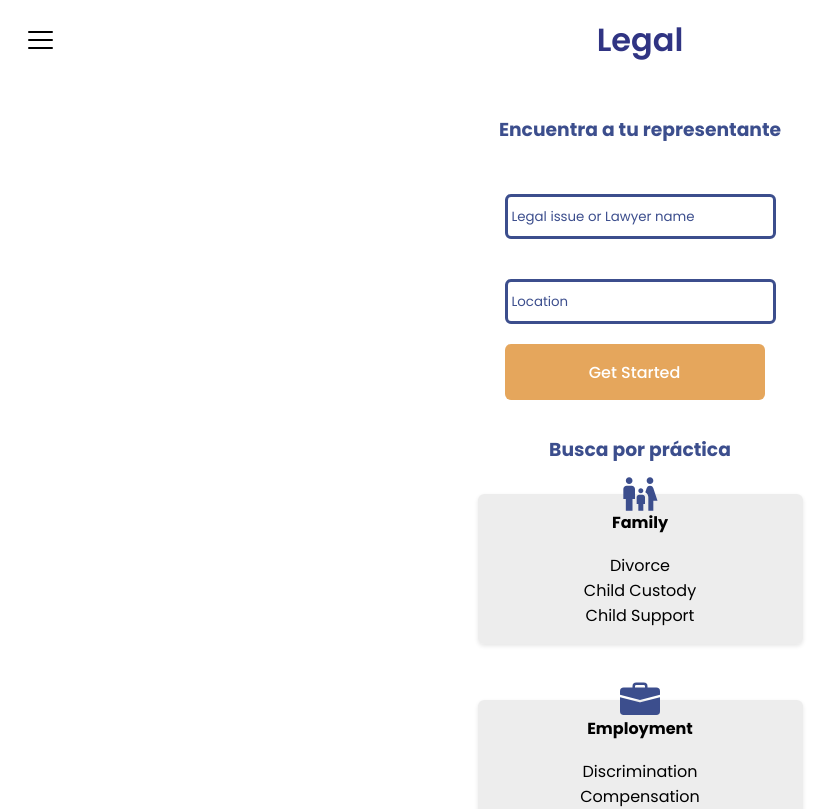
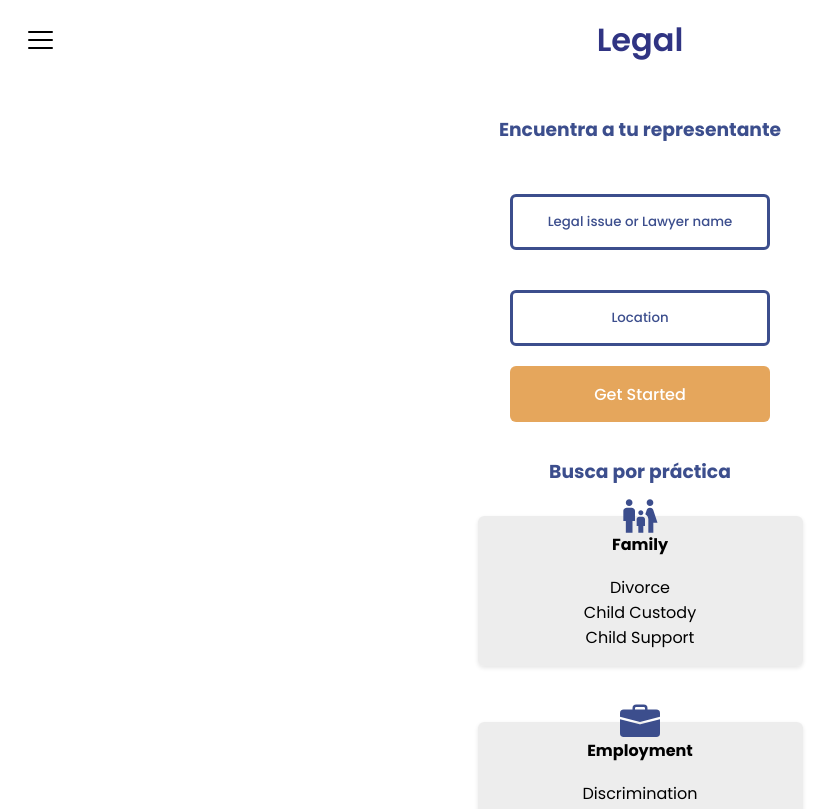
Before and after one commit to cesarmarvar/legal-app, a React (Create React App) app: page / in a window 1280 px wide. Shown: the top 809 px of the page, without its empty margins (0-838 px from the left). Built offline with nearby package versions, Linux system fonts and the light colour scheme.

Commit message:
Minor fix to adapt input component

```diff
--- a/src/pages/main.js
+++ b/src/pages/main.js
@@ -32,11 +32,11 @@ function MainPage() {
         <FlexColumn style={{gap: "20px"}}>
           <Input
             placeholder="Legal issue or Lawyer name"
-            type="query"
+            opt="query"
           />
           <Input
             placeholder="Location"
-            type="query"
+            opt="query"
           />
           <Button onClick={handleQueryClick} size="tall" type="primary">get started</Button>
         </FlexColumn>
```
